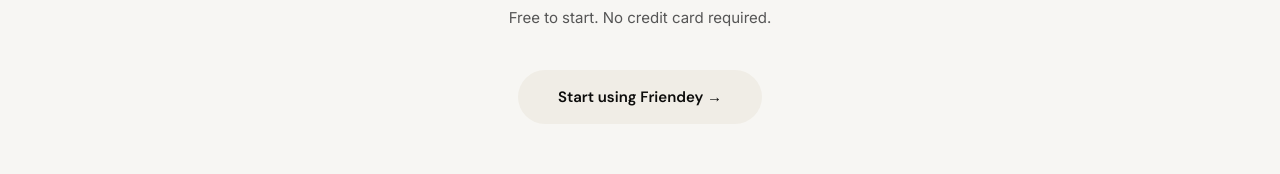
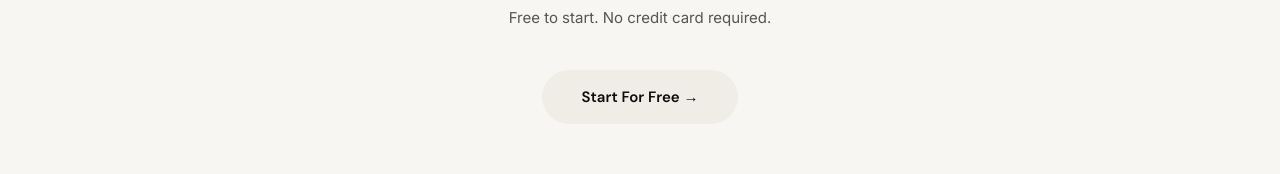
Before and after one commit to arthurrubinshteyn-byte/friendey, a Next.js app: page / in a window 1280 px wide. Shown: the part 2471-2645 px from the top of the page. Built offline with nearby package versions, Linux system fonts and the light colour scheme.

Commit message:
Update page.tsx

```diff
--- a/app/page.tsx
+++ b/app/page.tsx
@@ -227,7 +227,7 @@ export default function Landing() {
         <div className="cta-headline">Your week starts here.</div>
         <div className="cta-sub">Free to start. No credit card required.</div>
         <button className="btn-primary" style={{ fontSize: 15, padding: '16px 40px' }} onClick={() => router.push('/login')}>
-          Start using Friendey →
+          Start For Free →
         </button>
       </section>
 
```
